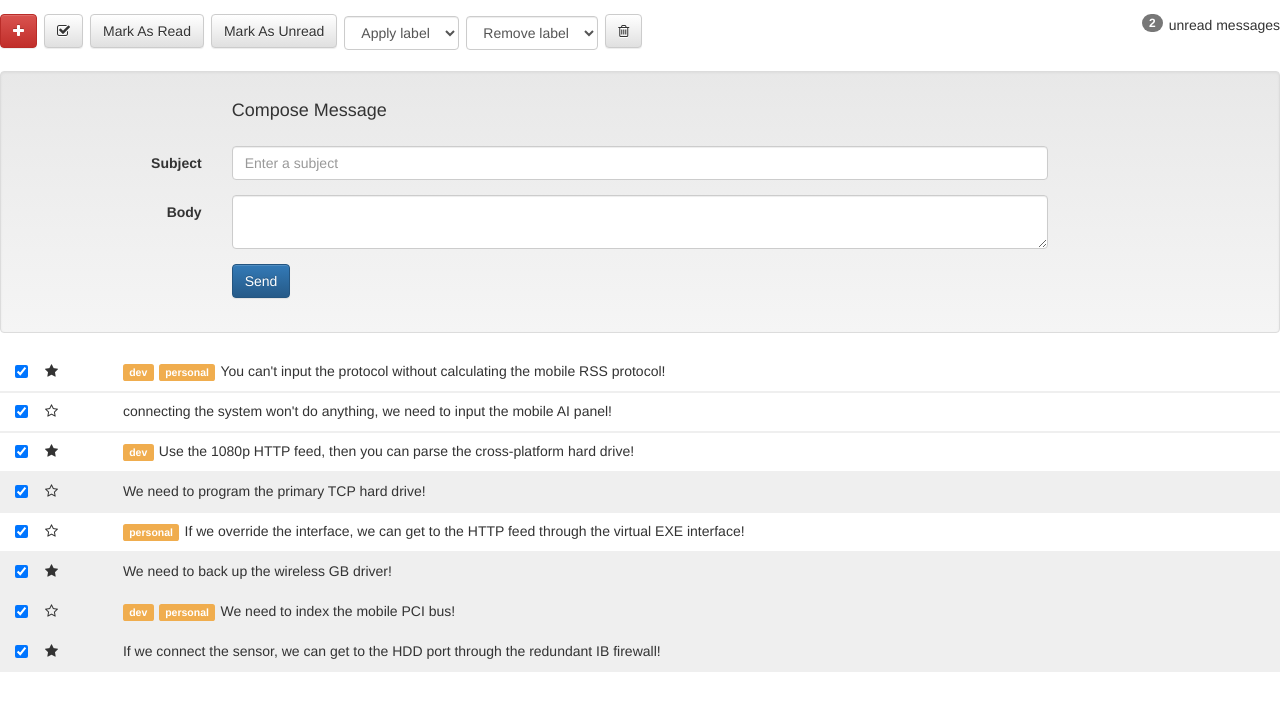
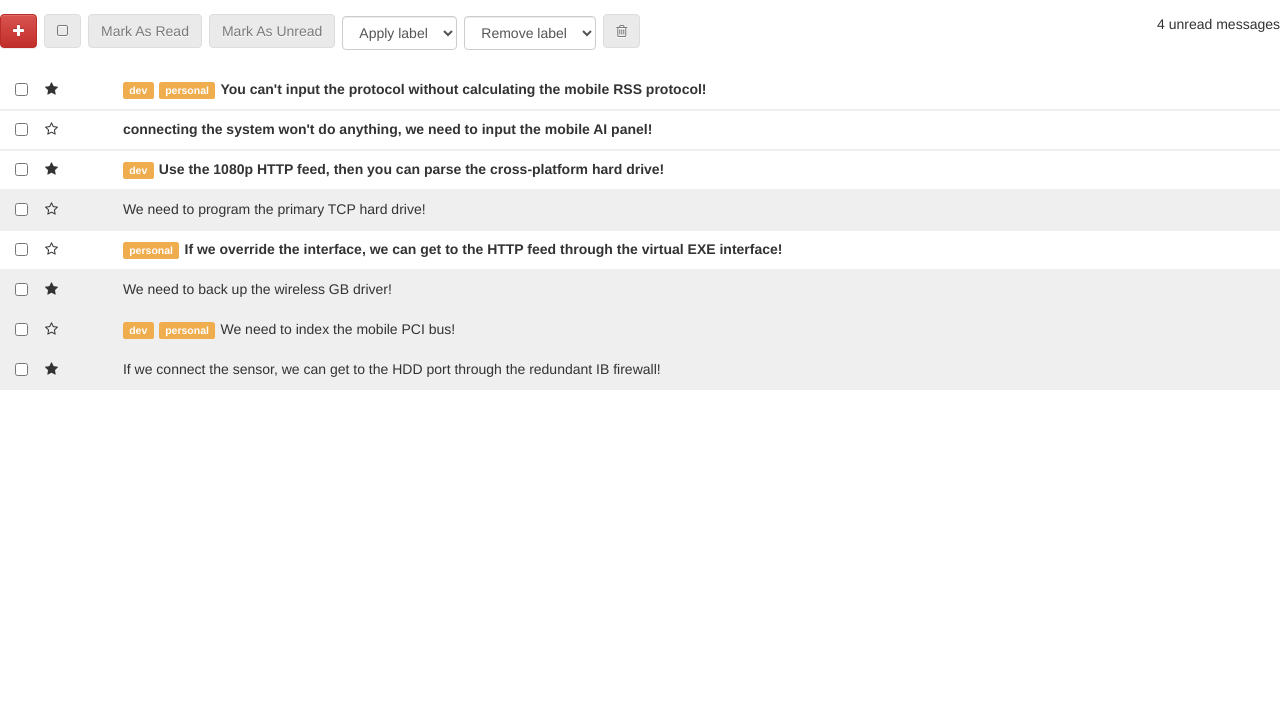
Before and after one commit to TimHyatt707/react-galvanize-inbox, a React (Create React App) app: page / in a window 1280 px wide. Shown: the top 710 px of the page. Built offline with nearby package versions, Linux system fonts and the light colour scheme.

Commit message:
App is mostly working

```diff
--- a/src/components/ComposeFormComponent.js
+++ b/src/components/ComposeFormComponent.js
@@ -1,8 +1,24 @@
 import React from 'react';
 
-export default function ComposeFormComponent({ props }) {
+export default function ComposeFormComponent({
+  onSubmit,
+  onCancel,
+  showComposeForm
+}) {
+  function handleClickCancel(event) {
+    event.preventDefault();
+    onCancel();
+  }
+  function onSubmitHandler(event) {
+    event.preventDefault();
+    let $form = event.target;
+    onSubmit($form.subject.value);
+  }
+  if (!showComposeForm) {
+    return null;
+  } else {
     return (
-    <form className="form-horizontal well">
+      <form className="form-horizontal well" onSubmit={onSubmitHandler}>
         <div className="form-group">
           <div className="col-sm-8 col-sm-offset-2">
             <h4>Compose Message</h4>
@@ -33,8 +49,15 @@ export default function ComposeFormComponent({ props }) {
         <div className="form-group">
           <div className="col-sm-8 col-sm-offset-2">
             <input type="submit" value="Send" className="btn btn-primary" />
+            <input
+              type="reset"
+              value="Cancel"
+              className="btn btn-default"
+              onClick={handleClickCancel}
+            />
           </div>
         </div>
       </form>
     );
   }
+}
--- a/src/components/MessageComponent.js
+++ b/src/components/MessageComponent.js
@@ -8,36 +8,54 @@ export default function MessageComponent({
   onSelectMessage,
   onDeselectMessage,
   onStarMessage,
-  onUnstarMessage
+  onUnstarMessage,
+  selectedMessageIds
 }) {
   function onMarkReadMessageClick() {
     onMarkReadMessage(message.id);
   }
-  function onSelectMessageClick() {
+  function onSelectMessageClick(event) {
+    const $checkbox = event.target;
+    if ($checkbox.checked) {
       onSelectMessage(message.id);
+    } else {
+      onDeselectMessage(message.id);
     }
-  function onStarMessageClick(event) {
-    let $target = event.target;
-    console.log($target.type);
+  }
+  function onStarMessageClick() {
+    if (message.starred) {
+      onUnstarMessage(message.id);
+    } else {
       onStarMessage(message.id);
+    }
   }
   // function onUnstarMessageClick() {
   //   onUnstarMessage(message.id);
   // }
   let star;
+  let classes;
   let labels = message.labels.map(i => {
     return (
-      <span className="label label-warning">
+      <span className="label label-warning" key={i}>
         {i}
       </span> || ''
     );
   });
-  let classes = classNames({
+  if (message.read) {
+    classes = classNames({
       row: true,
       message: true,
       read: message.read,
       selected: selected
     });
+  } else {
+    classes = classNames({
+      row: true,
+      message: true,
+      unread: true,
+      selected: selected
+    });
+  }
   if (message.starred) {
     star = classNames({
       star: true,
@@ -56,11 +74,7 @@ export default function MessageComponent({
       <div className="col-xs-1">
         <div className="row">
           <div className="col-xs-2">
-            <input
-              type="checkbox"
-              checked={'checked'}
-              onClick={onSelectMessageClick}
-            />
+            <input type="checkbox" onClick={onSelectMessageClick} />
           </div>
           <div className="col-xs-2">
             <i className={star} onClick={onStarMessageClick} />
--- a/src/components/MessagesComponent.js
+++ b/src/components/MessagesComponent.js
@@ -7,50 +7,33 @@ export default function MessagesComponent({
   onMarkReadMessage,
   onSelectMessage,
   onDeselectMessage,
-  onStarMessage
+  onStarMessage,
+  onUnstarMessage
 }) {
-  let selectedMessages = [];
-  for (let i = 0; i < messages.length; i++) {
-    for (let j = 0; j < selectedMessageIds.length; j++) {
-      if (messages[i].id === selectedMessageIds[j]) {
-        selectedMessages.push(messages[i]);
-      }
-    }
-  }
-  if (selectedMessages.length === 0) {
+  let selected;
   return (
     <div>
       {messages.map(message => {
+        let index = selectedMessageIds.indexOf(message.id);
+        if (message.id === selectedMessageIds[index]) {
+          selected = true;
+        } else {
+          selected = false;
+        }
         return (
           <MessageComponent
             message={message}
-              selected={false}
+            selected={selected}
             key={message.id}
             onMarkReadMessage={onMarkReadMessage}
             onSelectMessage={onSelectMessage}
             onDeselectMessage={onDeselectMessage}
             onStarMessage={onStarMessage}
-            />
-          );
-        })}
-      </div>
-    );
-  } else {
-    return (
-      <div>
-        {selectedMessages.map(x => {
-          return (
-            <MessageComponent
-              message={x}
-              selected={true}
-              onMarkReadMessage={onMarkReadMessage}
-              onSelectMessage={onSelectMessage}
-              onDeselectMessage={onDeselectMessage}
-              onStarMessage={onStarMessage}
+            onUnstarMessage={onUnstarMessage}
+            selectedMessageIds={selectedMessageIds}
           />
         );
       })}
     </div>
   );
 }
-}
--- a/src/components/ToolbarComponent.js
+++ b/src/components/ToolbarComponent.js
@@ -1,10 +1,46 @@
 import React from 'react';
 var classNames = require('classnames');
 
-export default function ToolbarComponent({ messages, selectedMessageCount }) {
+export default function ToolbarComponent({
+  messages,
+  selectedMessageCount,
+  onOpenComposeForm,
+  onSelectAllMessages,
+  onDeselectAllMessages,
+  onMarkAsReadSelectedMessages,
+  onMarkAsUnreadSelectedMessages,
+  onApplyLabelSelectedMessages,
+  onRemoveLabelSelectedMessages,
+  onDeleteSelectedMessages
+}) {
+  let counter = 0;
   let classes;
   let btn;
   let select;
+  function onSelectAllMessagesHandler() {
+    if (selectedMessageCount !== messages.length) {
+      onSelectAllMessages();
+    } else {
+      onDeselectAllMessages();
+    }
+  }
+  function onMarkAsReadSelectedMessagesHandler() {
+    onMarkAsReadSelectedMessages();
+  }
+  function onMarkAsUnreadSelectedMessagesHandler() {
+    onMarkAsUnreadSelectedMessages();
+  }
+  function onApplyLabelSelectedMessagesHandler(event) {
+    const $label = event.target;
+    onApplyLabelSelectedMessages($label.value);
+  }
+  function onRemoveLabelSelectedMessagesHandler(event) {
+    const $label = event.target;
+    onRemoveLabelSelectedMessages($label.value);
+  }
+  function onDeleteSelectedMessagesHandler() {
+    onDeleteSelectedMessages();
+  }
   if (messages.length === selectedMessageCount && messages.length >= 1) {
     classes = classNames({
       fa: true,
@@ -51,40 +87,53 @@ export default function ToolbarComponent({ messages, selectedMessageCount }) {
       disabled: true
     });
   }
+  for (let i = 0; i < messages.length; i++) {
+    if (!messages[i].read) {
+      counter++;
+    }
+  }
   let element = (
     <div className="row toolbar">
       <div className="col-md-12">
         <p className="pull-right">
-          <span className="badge badge">2</span>
-          unread messages
+          <span className="badge badge" />
+          {counter} unread messages
         </p>
-        <a className="btn btn-danger">
+        <a className="btn btn-danger" onClick={onOpenComposeForm}>
           <i className="fa fa-plus" />
         </a>
 
-        <button className={btn}>
+        <button className={btn} onClick={onSelectAllMessagesHandler}>
           <i className={classes} />
         </button>
 
-        <button className={btn}>Mark As Read</button>
+        <button className={btn} onClick={onMarkAsReadSelectedMessagesHandler}>
+          Mark As Read
+        </button>
 
-        <button className={btn}>Mark As Unread</button>
+        <button className={btn} onClick={onMarkAsUnreadSelectedMessagesHandler}>
+          Mark As Unread
+        </button>
 
-        <select className={select}>
+        <select
+          className={select}
+          onChange={onApplyLabelSelectedMessagesHandler}>
           <option>Apply label</option>
           <option value="dev">dev</option>
           <option value="personal">personal</option>
           <option value="gschool">gschool</option>
         </select>
 
-        <select className={select}>
+        <select
+          className={select}
+          onChange={onRemoveLabelSelectedMessagesHandler}>
           <option>Remove label</option>
           <option value="dev">dev</option>
           <option value="personal">personal</option>
           <option value="gschool">gschool</option>
         </select>
 
-        <button className={btn}>
+        <button className={btn} onClick={onDeleteSelectedMessagesHandler}>
           <i className="fa fa-trash-o" />
         </button>
       </div>
--- a/src/index.css
+++ b/src/index.css
@@ -78,3 +78,7 @@ footer.spacer {
 .fa-close {
   cursor: pointer;
 }
+
+[type="submit"] + [type="reset"] {
+  margin-left: 5px;
+}
--- a/src/index.js
+++ b/src/index.js
@@ -6,6 +6,10 @@ import InboxPageLayout from './components/InboxPageLayout';
 import ToolbarComponent from './components/ToolbarComponent';
 import MessagesComponent from './components/MessagesComponent';
 import ComposeFormComponent from './components/ComposeFormComponent';
+
+let showComposeForm = null;
+const selectedMessageIds = [];
+let selectedMessageCount = 0;
 
 let data = [
   {
@@ -74,30 +78,167 @@ let data = [
 ];
 
 function onMarkReadMessage(messageId) {
-  console.log(messageId);
+  if (data[messageId - 1].read === false) {
+    data[messageId - 1].read = true;
+    renderApp();
+  }
 }
 function onSelectMessage(messageId) {
-  console.log(messageId);
+  let index = selectedMessageIds.indexOf(messageId);
+  if (selectedMessageIds[index]) {
+    return false;
+  } else {
+    selectedMessageIds.push(messageId);
+    selectedMessageCount++;
+    renderApp();
+  }
 }
 function onDeselectMessage(messageId) {
-  console.log(messageId);
+  let index = selectedMessageIds.indexOf(messageId);
+  selectedMessageIds.splice(index, 1);
+  selectedMessageCount--;
+  renderApp();
 }
 function onStarMessage(messageId) {
-  console.log(messageId);
+  for (let i = 0; i < data.length; i++) {
+    if (data[i].id === messageId) {
+      data[i].starred = true;
+      renderApp();
     }
+  }
+}
+
+function onUnstarMessage(messageId) {
+  for (let i = 0; i < data.length; i++) {
+    if (data[i].id === messageId) {
+      data[i].starred = false;
+      renderApp();
+    }
+  }
+}
+
+function onOpenComposeForm() {
+  showComposeForm = true;
+  renderApp();
+}
+
+function onSelectAllMessages() {
+  for (let i = 0; i < data.length; i++) {
+    data[i].selected = true;
+    onSelectMessage(data[i].id);
+  }
+  renderApp();
+}
+
+function onDeselectAllMessages() {
+  for (let i = 0; i < data.length; i++) {
+    data[i].selected = false;
+    onDeselectMessage(data[i].id);
+  }
+  renderApp();
+}
+
+function onMarkAsReadSelectedMessages() {
+  for (let i = 0; i < data.length; i++) {
+    let index = selectedMessageIds.indexOf(data[i].id);
+    if (data[i].id === selectedMessageIds[index]) {
+      data[i].read = true;
+      data[i].unread = false;
+    }
+  }
+  renderApp();
+}
+
+function onMarkAsUnreadSelectedMessages() {
+  for (let i = 0; i < data.length; i++) {
+    let index = selectedMessageIds.indexOf(data[i].id);
+    if (data[i].id === selectedMessageIds[index]) {
+      data[i].unread = true;
+      data[i].read = false;
+    }
+  }
+  renderApp();
+}
+
+function onApplyLabelSelectedMessages(label) {
+  for (let i = 0; i < data.length; i++) {
+    let index = selectedMessageIds.indexOf(data[i].id);
+    if (data[i].id === selectedMessageIds[index]) {
+      data[i].labels.push(label);
+    }
+  }
+  renderApp();
+}
+
+function onRemoveLabelSelectedMessages(label) {
+  for (let i = 0; i < data.length; i++) {
+    let index = selectedMessageIds.indexOf(data[i].id);
+    if (data[i].id === selectedMessageIds[index]) {
+      let labelIndex = data[i].labels.indexOf(label);
+      data[i].labels.splice(labelIndex, 1);
+    }
+  }
+  renderApp();
+}
+
+function onDeleteSelectedMessages() {
+  for (let i = 0; i < data.length; i++) {
+    let index = selectedMessageIds.indexOf(data[i].id);
+    if (data[i].id === selectedMessageIds[index]) {
+      data.splice(i, 1);
+    }
+  }
+  console.log(data);
+  renderApp();
+}
+
+function onSubmit(subject, body) {
+  console.log(onSubmit);
+  let newMsg = {};
+  newMsg.id = data.length + 1;
+  newMsg.subject = subject;
+  newMsg.labels = [];
+  data.push(newMsg);
+  renderApp();
+}
+
+function onCancel() {
+  showComposeForm = null;
+  renderApp();
+}
+
+function renderApp() {
   ReactDOM.render(
-  <InboxPageLayout messages={data} selectedMessageIds={[]}>
-    <ToolbarComponent messages={data} selectedMessageCount={data.length} />
+    <InboxPageLayout messages={data} selectedMessageIds={selectedMessageIds}>
+      <ToolbarComponent
+        messages={data}
+        selectedMessageCount={selectedMessageCount}
+        onOpenComposeForm={onOpenComposeForm}
+        onSelectAllMessages={onSelectAllMessages}
+        onDeselectAllMessages={onDeselectAllMessages}
+        onMarkAsReadSelectedMessages={onMarkAsReadSelectedMessages}
+        onMarkAsUnreadSelectedMessages={onMarkAsUnreadSelectedMessages}
+        onApplyLabelSelectedMessages={onApplyLabelSelectedMessages}
+        onRemoveLabelSelectedMessages={onRemoveLabelSelectedMessages}
+        onDeleteSelectedMessages={onDeleteSelectedMessages}
+      />
       <MessagesComponent
         messages={data}
-      selectedMessageIds={[]}
+        selectedMessageIds={selectedMessageIds}
         onMarkReadMessage={onMarkReadMessage}
         onSelectMessage={onSelectMessage}
         onDeselectMessage={onDeselectMessage}
         onStarMessage={onStarMessage}
+        onUnstarMessage={onUnstarMessage}
       />
-    <ComposeFormComponent />
+      <ComposeFormComponent
+        onSubmit={onSubmit}
+        onCancel={onCancel}
+        showComposeForm={showComposeForm}
+      />
     </InboxPageLayout>,
     document.getElementById('root')
   );
+}
+renderApp();
 registerServiceWorker();
```
Lines whose indentation alone changed are shown as unchanged.
